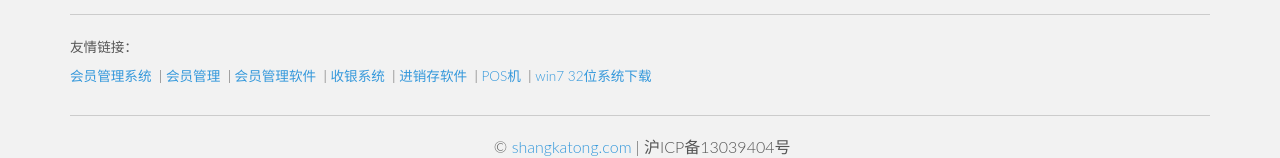
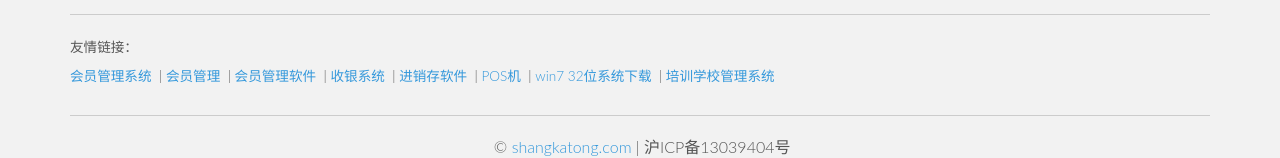
Before and after one commit to shangkatong/shangkatong.github.com, a plain HTML site: page index.html in a window 1280 px wide. Shown: the part 3167-3325 px from the top of the page. Drawn offline with nearby package versions, Linux system fonts and the light colour scheme.

Commit message:
friend link

```diff
--- a/index.html
+++ b/index.html
@@ -256,6 +256,7 @@
 			&nbsp;|&nbsp;<a href="http://pos.shangkatong.com/" target="_blank" title="前往商卡通POS机">POS机</a>
 			<!-- -->
 			&nbsp;|&nbsp;<a href="http://www.889xp.com/win7" target="_blank">win7 32位系统下载</a>
+			&nbsp;|&nbsp;<a href="http://we.yun61.com" target="_blank">培训学校管理系统</a>
 		</small></p>
 		<hr>
 		<p class="centered">&nbsp;&copy;&nbsp;<a href="http://www.shangkatong.com/" target="_blank" title="前往商卡通">shangkatong.com</a>&nbsp;|&nbsp;沪ICP备13039404号</p>
```
